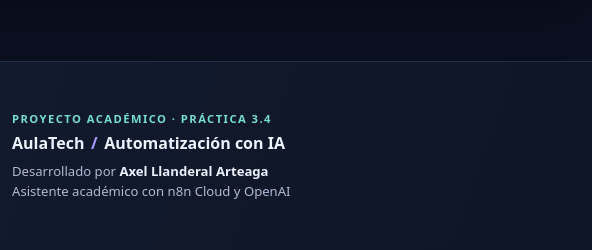
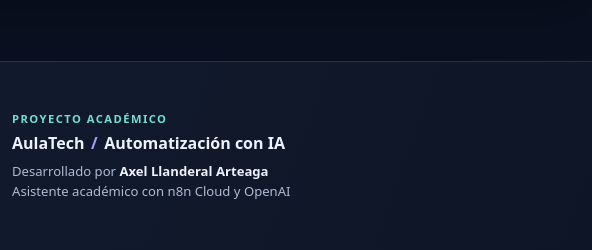
Before and after one commit to LlanderalArteaga/webapp-automatizacion-ia, a plain HTML site: page index.html in a window 1280 px wide. Shown: the part 1127-1377 px from the top of the page, 134-726 px from the left. Drawn offline with nearby package versions, Linux system fonts and the light colour scheme.

Commit message:
Actualizar creditos V2

```diff
--- a/index.html
+++ b/index.html
@@ -137,7 +137,7 @@
         <div class="footer-about">
           <span class="footer-brand-mark" aria-hidden="true">AI</span>
           <div>
-            <p class="footer-kicker">Proyecto académico · Práctica 3.4</p>
+            <p class="footer-kicker">Proyecto académico</p>
             <p class="footer-title">AulaTech <span aria-hidden="true">/</span> Automatización con IA</p>
             <p class="footer-caption">Desarrollado por <strong>Axel Llanderal Arteaga</strong><br>Asistente académico con n8n Cloud y OpenAI</p>
           </div>
```
